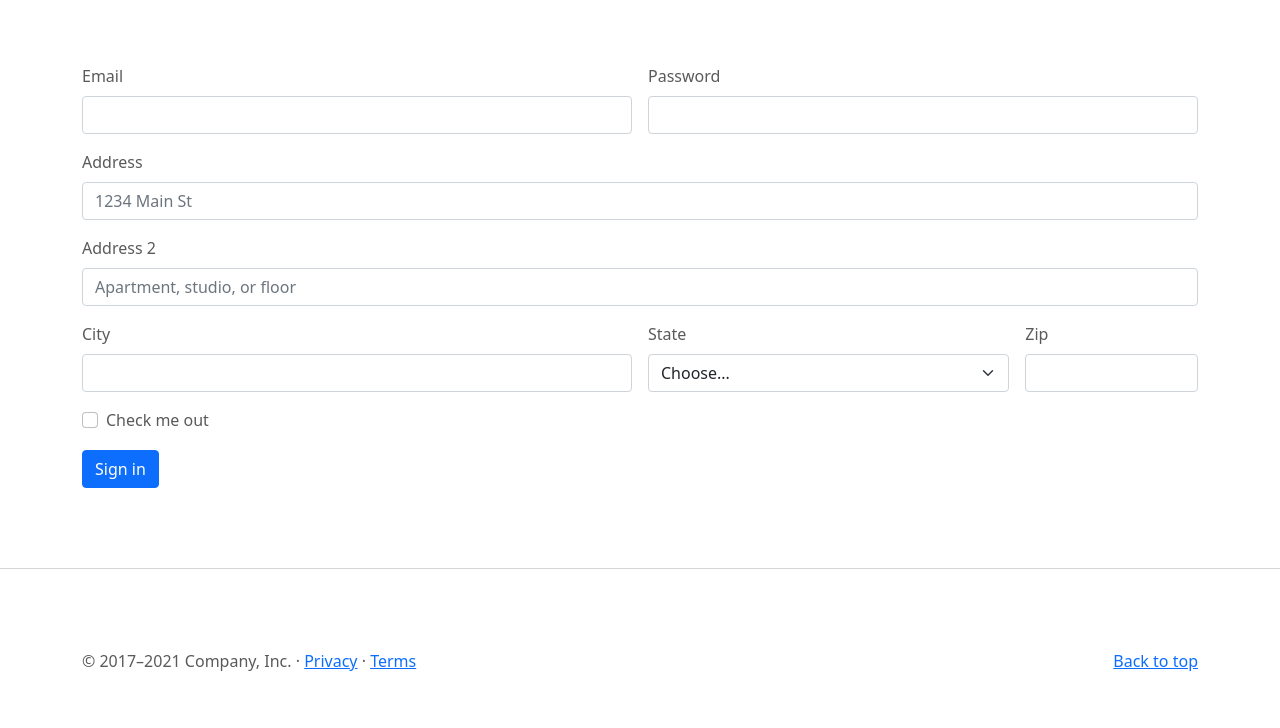
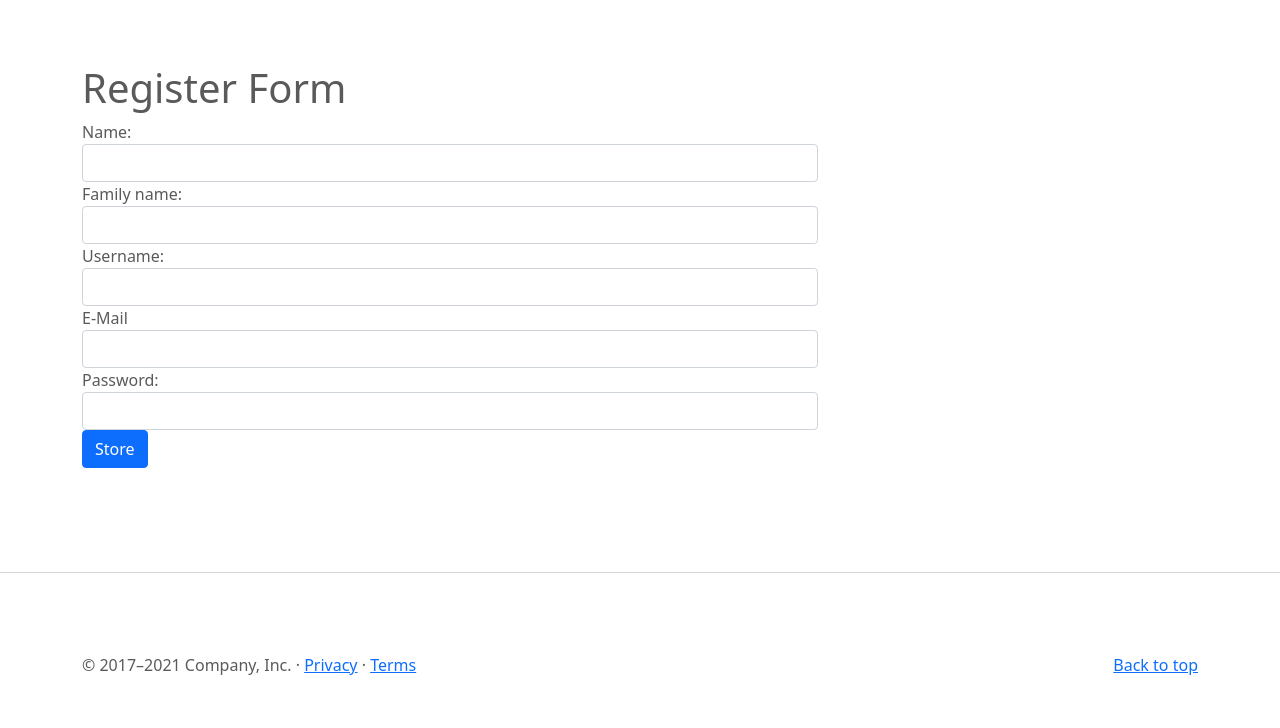
Before and after one commit to filippomattio/GreenGo, a Flask app: page /registration in a window 1280 px wide. Shown: the part 560-1288 px from the top of the page. Before the commit the page ends 1231 px from the top, so only its background shows below. Run offline with Flask 2, Linux system fonts and the light colour scheme; data comes from the database, SQL or seed files in the repository.

Commit message:
interprete flask + inizio email

```diff
--- a/GOGREEN-DEF/app.py
+++ b/GOGREEN-DEF/app.py
@@ -24,9 +24,8 @@ app.config['SECRET_KEY'] = 'hard to guess'
 app.config['SQLALCHEMY_DATABASE_URI'] = "sqlite:///website_flask.db"
 app.config['SQLALCHEMY_COMMIT_ON_TEARDOWN'] = True
 # EMAIL config
-app.config[
-    'MAIL_USERNAME'] = ""  # os.environ['EMAIL_USERNAME'] qui bisogna mettere il mio indirizzo email: ex. greengo@mail.com
-app.config['MAIL_PASSWORD'] = ""  # os.environ['password']
+app.config['MAIL_USERNAME'] = os.environ['username'] #qui bisogna mettere il mio indirizzo email: ex. greengo@mail.com
+app.config['MAIL_PASSWORD'] = os.environ['password']
 app.config['MAIL_TLS'] = True
 app.config['MAIL_SERVER'] = 'smtp.mail.com'  # bisogna registrarsi al sito mail.com!!!
 app.config['MAIL_PORT'] = 587
--- a/GOGREEN-DEF/form.py
+++ b/GOGREEN-DEF/form.py
@@ -1,7 +1,7 @@
 from flask_wtf import FlaskForm
 from wtforms import StringField,SubmitField,PasswordField,FileField
 from wtforms.validators import DataRequired, Length,ValidationError
-#from app import User
+from app import User
 
 class LoginForm(FlaskForm):
     username = StringField('Username:',validators=[DataRequired(),Length(min=3,max=10)])
@@ -16,7 +16,7 @@ class RegistrationForm(FlaskForm):
     password = PasswordField('Password:', validators=[DataRequired(), Length(min=3, max=10)])
     submit = SubmitField('Store')
 
-    #def validate_username(self, username):
-     #   user = User.query.filter_by(username=self.username.data).first()
-      #  if user:
-       #     raise ValidationError("User with name ' %s ' already exist!" % self.username.data)
+    def validate_username(self, username):
+        user = User.query.filter_by(username=self.username.data).first()
+        if user:
+            raise ValidationError("User with name ' %s ' already exist!" % self.username.data)
--- a/GOGREEN-DEF/templates/registration.html
+++ b/GOGREEN-DEF/templates/registration.html
@@ -1,48 +1,50 @@
 {% extends "index.html" %}
 
 {% block content %}
-<form class="row g-3">
-  <div class="col-md-6">
-    <label for="inputEmail4" class="form-label">Email</label>
-    <input type="email" class="form-control" id="inputEmail4">
+
+    <h1>Register Form</h1>
+{#    {% if session['username'] %}#}
+{#       Welcome {{ name }},{{ family }}#}
+{#    {% else %}#}
+{#        {{  }}#}
+{#    {% endif %}#}
+
+    <div class="row">
+
+<div class="col-lg-8 mb-4">
+<form method="post">
+   <div class="control-group form-group">
+   <div class="controls">
+        {{ form.name.label }} {{ form.name(class='form-control') }}
+
+           {% for error in form.name.errors %}
+               <div class="alert-danger">{{ error }}</div>
+           {% endfor %}
+
    </div>
-  <div class="col-md-6">
-    <label for="inputPassword4" class="form-label">Password</label>
-    <input type="password" class="form-control" id="inputPassword4">
+       <div class="controls">
+           {{ form.family_name.label }} {{ form.family_name(class='form-control') }}
+            {% for error in form.family_name.errors %}
+               <div class="alert-danger">{{ error }}</div>
+           {% endfor %}
        </div>
-  <div class="col-12">
-    <label for="inputAddress" class="form-label">Address</label>
-    <input type="text" class="form-control" id="inputAddress" placeholder="1234 Main St">
+       <div class="controls">{{ form.username.label }} {{ form.username(class='form-control') }}
+                   {% for error in form.username.errors %}
+               <div class="alert-danger">{{ error }}</div>
+           {% endfor %}
        </div>
-  <div class="col-12">
-    <label for="inputAddress2" class="form-label">Address 2</label>
-    <input type="text" class="form-control" id="inputAddress2" placeholder="Apartment, studio, or floor">
+          <div class="controls">{{ form.mail.label }} {{ form.mail(class='form-control') }}
+                   {% for error in form.mail.errors %}
+               <div class="alert-danger">{{ error }}</div>
+           {% endfor %}
        </div>
-  <div class="col-md-6">
-    <label for="inputCity" class="form-label">City</label>
-    <input type="text" class="form-control" id="inputCity">
+
+
+       <div class="controls">{{ form.password.label }} {{ form.password(class='form-control') }}</div>
+    <div class="controls">{{ form.hidden_tag() }}
+        {{ form.submit(class='btn btn-primary') }}</div>
    </div>
-  <div class="col-md-4">
-    <label for="inputState" class="form-label">State</label>
-    <select id="inputState" class="form-select">
-      <option selected>Choose...</option>
-      <option>...</option>
-    </select>
-  </div>
-  <div class="col-md-2">
-    <label for="inputZip" class="form-label">Zip</label>
-    <input type="text" class="form-control" id="inputZip">
-  </div>
-  <div class="col-12">
-    <div class="form-check">
-      <input class="form-check-input" type="checkbox" id="gridCheck">
-      <label class="form-check-label" for="gridCheck">
-        Check me out
-      </label>
+</form>
 </div>
     </div>
-  <div class="col-12">
-    <button type="submit" class="btn btn-primary">Sign in</button>
-  </div>
-</form>
 {% endblock content %}
```
Also changed, not shown: GOGREEN-DEF/templates/mail.html (added, +17 -0 lines), GOGREEN-DEF/templates/welcome.html (added, +10 -0 lines). Lines whose indentation alone changed are shown as unchanged.
